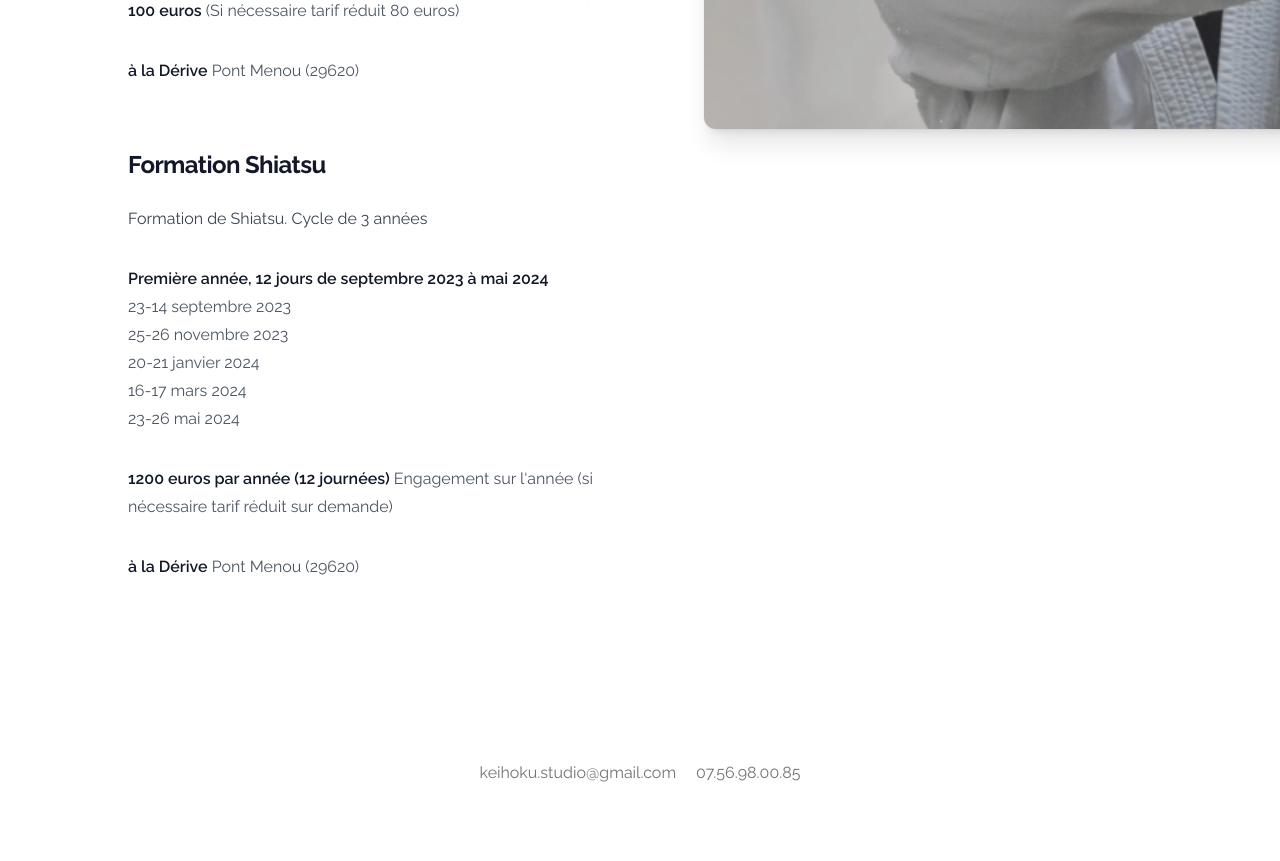
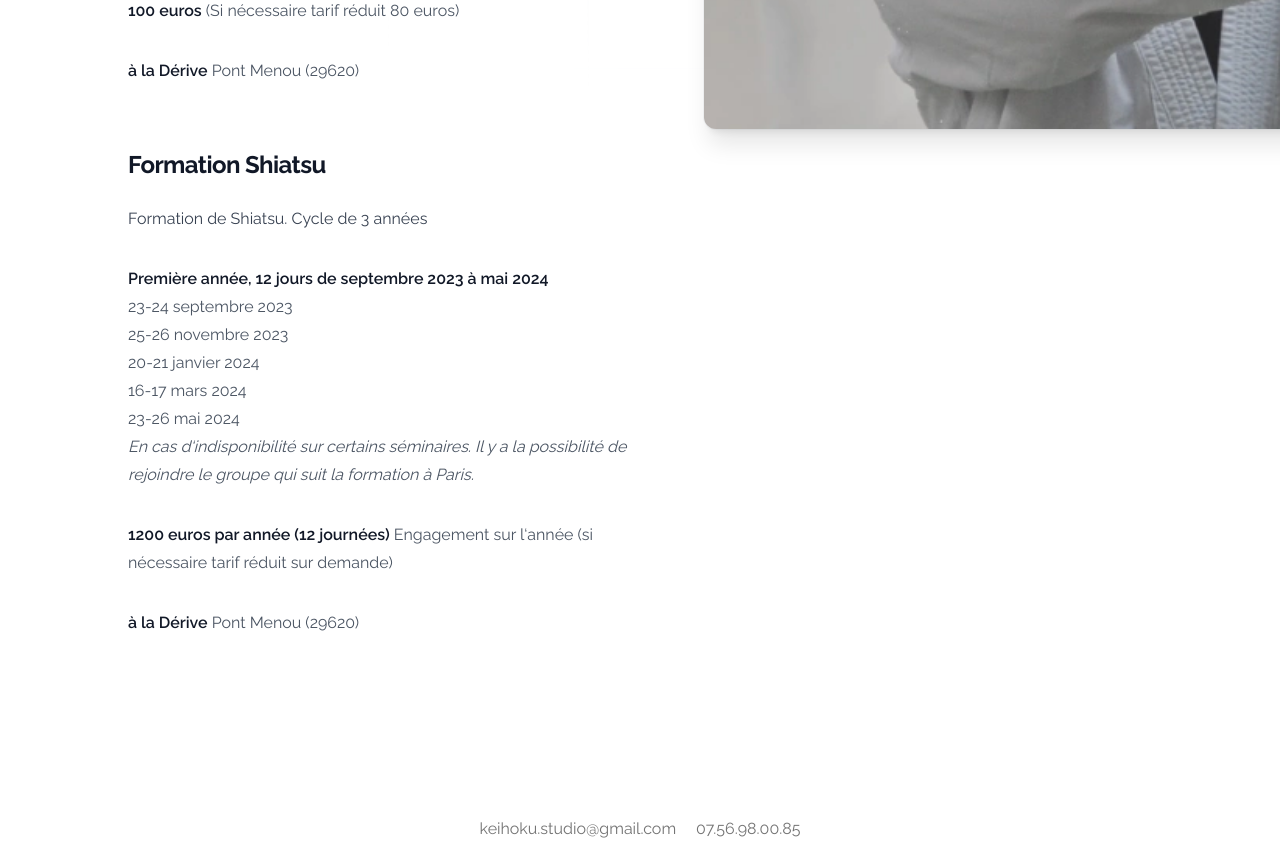
Before and after one commit to jolysnicolas1/keihoku, a Next.js app: page /shiatsu in a window 1280 px wide. Shown: the part 1099-1960 px from the top of the page. Before the commit the page ends 1904 px from the top, so only its background shows below. Built offline with nearby package versions, Linux system fonts and the light colour scheme.

Commit message:
Add details

```diff
--- a/app/shiatsu/TwShiatsu.tsx
+++ b/app/shiatsu/TwShiatsu.tsx
@@ -96,11 +96,12 @@ export default function TwShiatsu() {
                 <li className="flex gap-x-3">
                   <span>
                     <strong className="font-semibold text-gray-900">Première année, 12 jours de septembre 2023 à mai 2024</strong>
-                    <p>23-14 septembre 2023</p>
+                    <p>23-24 septembre 2023</p>
                     <p>25-26 novembre 2023</p>
                     <p>20-21 janvier 2024</p>
                     <p>16-17 mars 2024</p>
                     <p>23-26 mai 2024</p>
+                    <em>En cas d&lsquo;indisponibilité sur certains séminaires. Il y a la possibilité de rejoindre le groupe qui suit la formation à Paris.</em>
                   </span>
                 </li>
                 <li className="flex gap-x-3">
```
